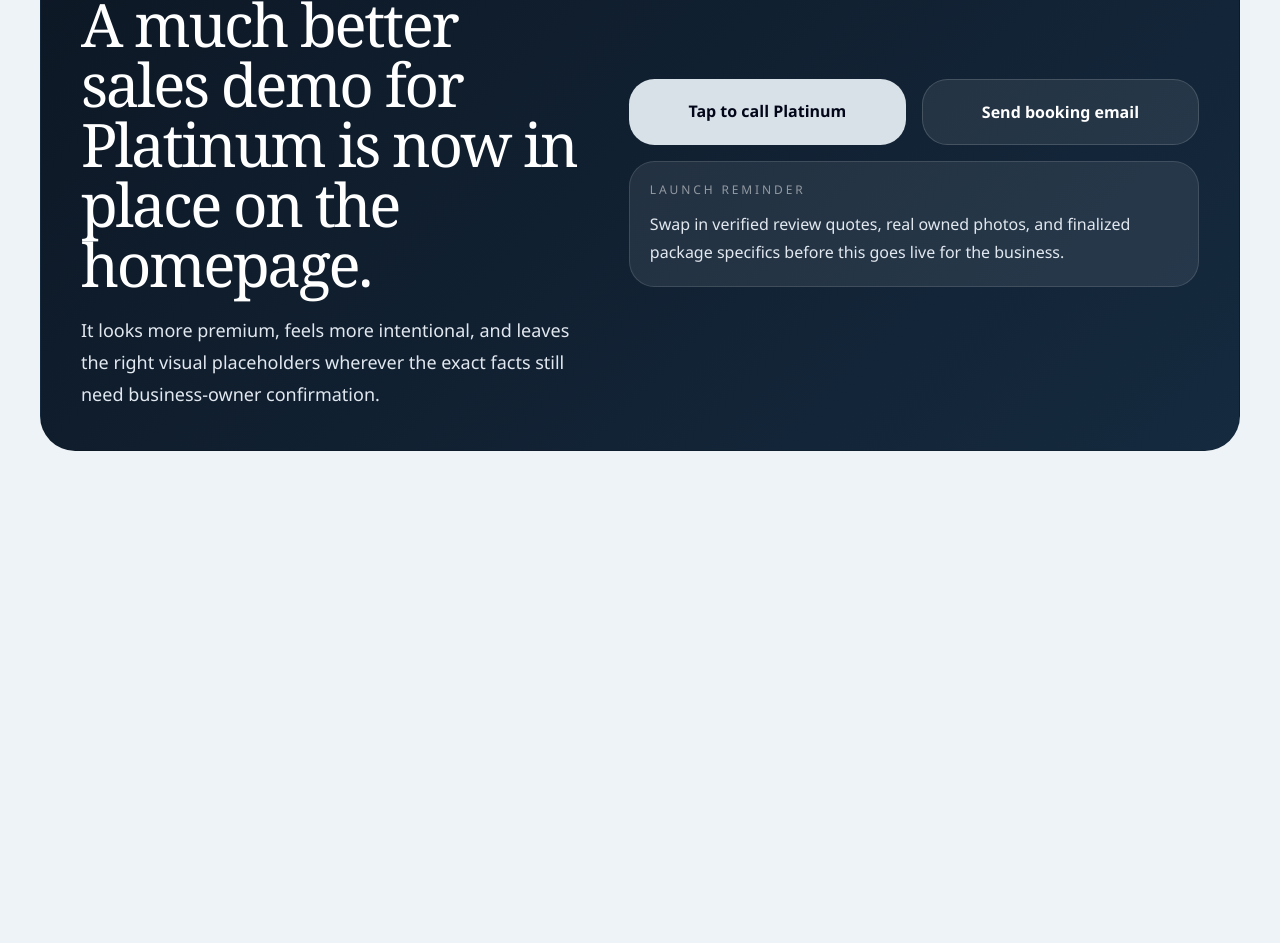
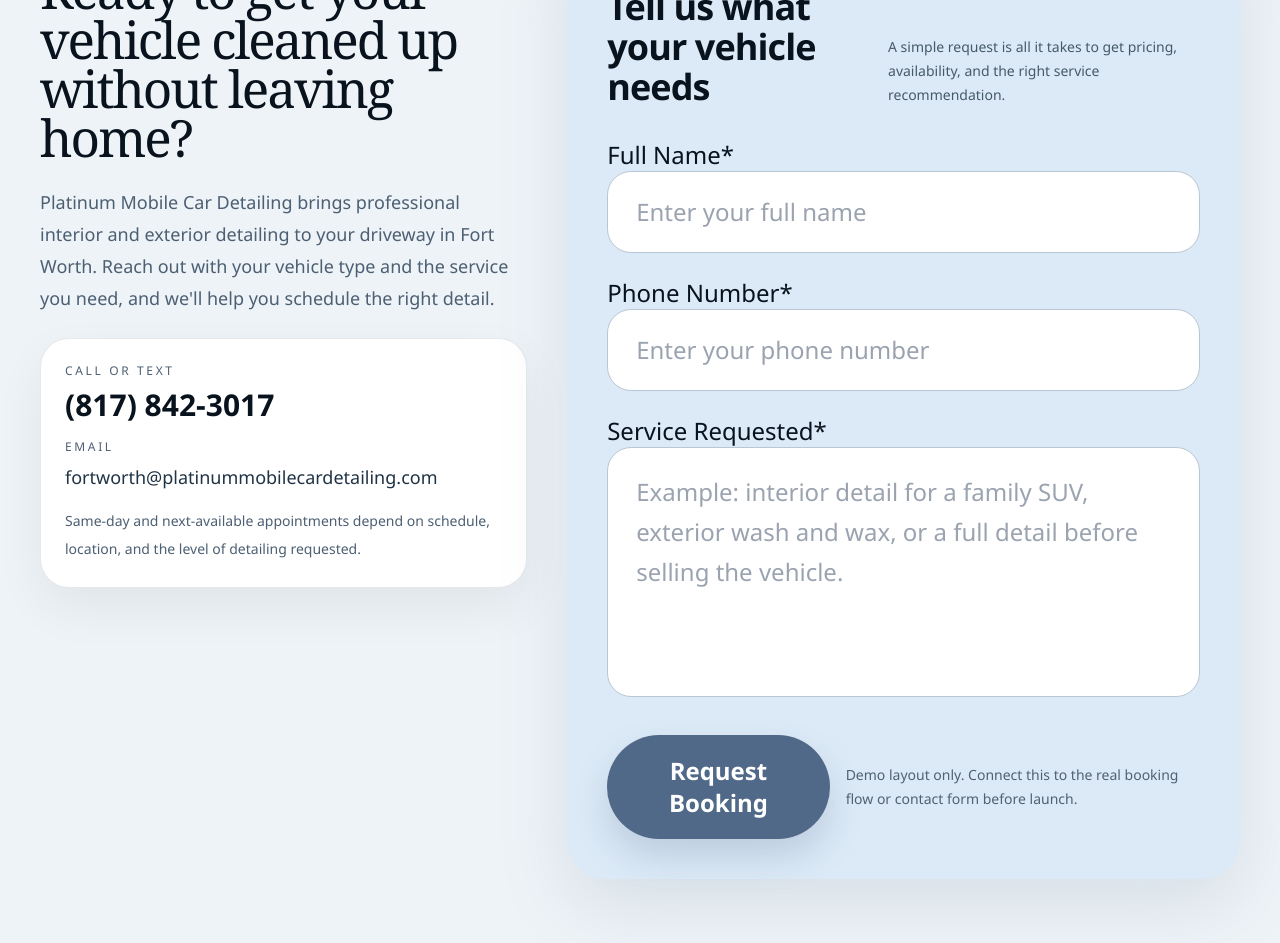
Before and after one commit to samiosman7/exodusauto, a Next.js app: page / in a window 1280 px wide. Shown: the part 2500-3443 px from the top of the page. Before the commit the page ends 3031 px from the top, so only its background shows below. Built offline with nearby package versions, Linux system fonts and the light colour scheme.

Commit message:
Refine booking section and ignore Vercel config

```diff
--- a/app/page.tsx
+++ b/app/page.tsx
@@ -276,41 +276,112 @@
       </section>
 
       <section className="mx-auto max-w-7xl px-5 py-20 md:px-8 lg:px-10">
-        <div className="overflow-hidden rounded-[2.2rem] border border-[color:var(--line)] bg-[linear-gradient(135deg,#0d1724_0%,#152a3f_100%)] p-7 md:p-10">
-          <div className="grid gap-8 lg:grid-cols-[0.95fr_1.05fr] lg:items-center">
-            <div className="space-y-5">
-              <p className="section-kicker text-[color:var(--platinum-soft)]">Close Strong</p>
-              <h2 className="display-heading text-4xl leading-none text-white md:text-6xl">
-                A much better sales demo for Platinum is now in place on the homepage.
-              </h2>
-              <p className="max-w-2xl text-lg leading-8 text-slate-200">
-                It looks more premium, feels more intentional, and leaves the right visual
-                placeholders wherever the exact facts still need business-owner confirmation.
+        <div className="grid gap-10 lg:grid-cols-[0.84fr_1.16fr] lg:items-start">
+          <div className="space-y-6 pt-2">
+            <p className="section-kicker">Book Your Detail</p>
+            <h2 className="section-title text-[color:var(--ink-strong)]">
+              Ready to get your vehicle cleaned up without leaving home?
+            </h2>
+            <p className="max-w-xl text-lg leading-8 text-[color:var(--muted)]">
+              Platinum Mobile Car Detailing brings professional interior and exterior
+              detailing to your driveway in Fort Worth. Reach out with your vehicle type
+              and the service you need, and we&apos;ll help you schedule the right detail.
+            </p>
+
+            <div className="space-y-4 rounded-[1.8rem] border border-[color:var(--line)] bg-white p-6 shadow-[0_20px_50px_rgba(7,17,28,0.06)]">
+              <div>
+                <p className="text-xs uppercase tracking-[0.22em] text-[color:var(--muted)]">
+                  Call or text
+                </p>
+                <a
+                  href="tel:8178423017"
+                  className="mt-2 block text-3xl font-semibold text-[color:var(--ink-strong)]"
+                >
+                  (817) 842-3017
+                </a>
+              </div>
+              <div>
+                <p className="text-xs uppercase tracking-[0.22em] text-[color:var(--muted)]">
+                  Email
+                </p>
+                <a
+                  href="mailto:fortworth@platinummobilecardetailing.com"
+                  className="mt-2 block text-lg font-medium text-[color:var(--steel-dark)]"
+                >
+                  fortworth@platinummobilecardetailing.com
+                </a>
+              </div>
+              <p className="text-sm leading-7 text-[color:var(--muted)]">
+                Same-day and next-available appointments depend on schedule, location, and
+                the level of detailing requested.
               </p>
             </div>
+          </div>
 
-            <div className="grid gap-4 sm:grid-cols-2">
-              <a
-                href="tel:8178423017"
-                className="rounded-[1.6rem] bg-[color:var(--platinum)] px-6 py-5 text-center text-base font-semibold text-slate-950 hover:-translate-y-0.5"
-              >
-                Tap to call Platinum
-              </a>
-              <a
-                href="mailto:fortworth@platinummobilecardetailing.com"
-                className="rounded-[1.6rem] border border-white/15 bg-white/8 px-6 py-5 text-center text-base font-semibold text-white hover:-translate-y-0.5"
-              >
-                Send booking email
-              </a>
-              <div className="rounded-[1.6rem] border border-white/12 bg-white/8 px-5 py-5 sm:col-span-2">
-                <p className="text-xs uppercase tracking-[0.24em] text-white/50">
-                  Launch reminder
-                </p>
-                <p className="mt-3 text-base leading-7 text-slate-200">
-                  Swap in verified review quotes, real owned photos, and finalized package
-                  specifics before this goes live for the business.
+          <div className="rounded-[2.4rem] bg-[#dceaf7] px-6 py-8 shadow-[0_26px_70px_rgba(95,126,153,0.16)] md:px-10 md:py-10">
+            <div className="mx-auto max-w-4xl">
+              <div className="mb-8 flex flex-col gap-4 md:flex-row md:items-end md:justify-between">
+                <div>
+                  <p className="text-sm font-semibold uppercase tracking-[0.28em] text-[color:var(--steel-dark)]">
+                    Quick Request Form
+                  </p>
+                  <h3 className="mt-3 text-4xl font-semibold tracking-tight text-[color:var(--ink-strong)]">
+                    Tell us what your vehicle needs
+                  </h3>
+                </div>
+                <p className="max-w-sm text-sm leading-6 text-[color:var(--steel-dark)]/80">
+                  A simple request is all it takes to get pricing, availability, and the
+                  right service recommendation.
                 </p>
               </div>
+
+              <form className="space-y-6">
+                <label className="block space-y-3">
+                  <span className="text-2xl font-medium text-[color:var(--ink-strong)]">
+                    Full Name*
+                  </span>
+                  <input
+                    type="text"
+                    placeholder="Enter your full name"
+                    className="w-full rounded-[1.5rem] border border-[#b9c6d5] bg-white px-7 py-6 text-2xl text-[color:var(--ink-strong)] outline-none placeholder:text-[#9aa3af]"
+                  />
+                </label>
+
+                <label className="block space-y-3">
+                  <span className="text-2xl font-medium text-[color:var(--ink-strong)]">
+                    Phone Number*
+                  </span>
+                  <input
+                    type="tel"
+                    placeholder="Enter your phone number"
+                    className="w-full rounded-[1.5rem] border border-[#b9c6d5] bg-white px-7 py-6 text-2xl text-[color:var(--ink-strong)] outline-none placeholder:text-[#9aa3af]"
+                  />
+                </label>
+
+                <label className="block space-y-3">
+                  <span className="text-2xl font-medium text-[color:var(--ink-strong)]">
+                    Service Requested*
+                  </span>
+                  <textarea
+                    placeholder="Example: interior detail for a family SUV, exterior wash and wax, or a full detail before selling the vehicle."
+                    rows={5}
+                    className="w-full resize-none rounded-[1.5rem] border border-[#b9c6d5] bg-white px-7 py-6 text-2xl leading-10 text-[color:var(--ink-strong)] outline-none placeholder:text-[#9aa3af]"
+                  />
+                </label>
+
+                <div className="flex flex-col gap-4 pt-2 sm:flex-row sm:items-center sm:justify-between">
+                  <button
+                    type="button"
+                    className="rounded-full bg-[#516988] px-12 py-5 text-2xl font-semibold text-white shadow-[0_18px_34px_rgba(81,105,136,0.22)] hover:-translate-y-0.5"
+                  >
+                    Request Booking
+                  </button>
+                  <p className="max-w-sm text-sm leading-6 text-[color:var(--steel-dark)]/75">
+                    Demo layout only. Connect this to the real booking flow or contact form
+                    before launch.
+                  </p>
+                </div>
+              </form>
             </div>
           </div>
         </div>
```
Also changed, not shown: 1 other file (tests, documents, lock files or other folders).
